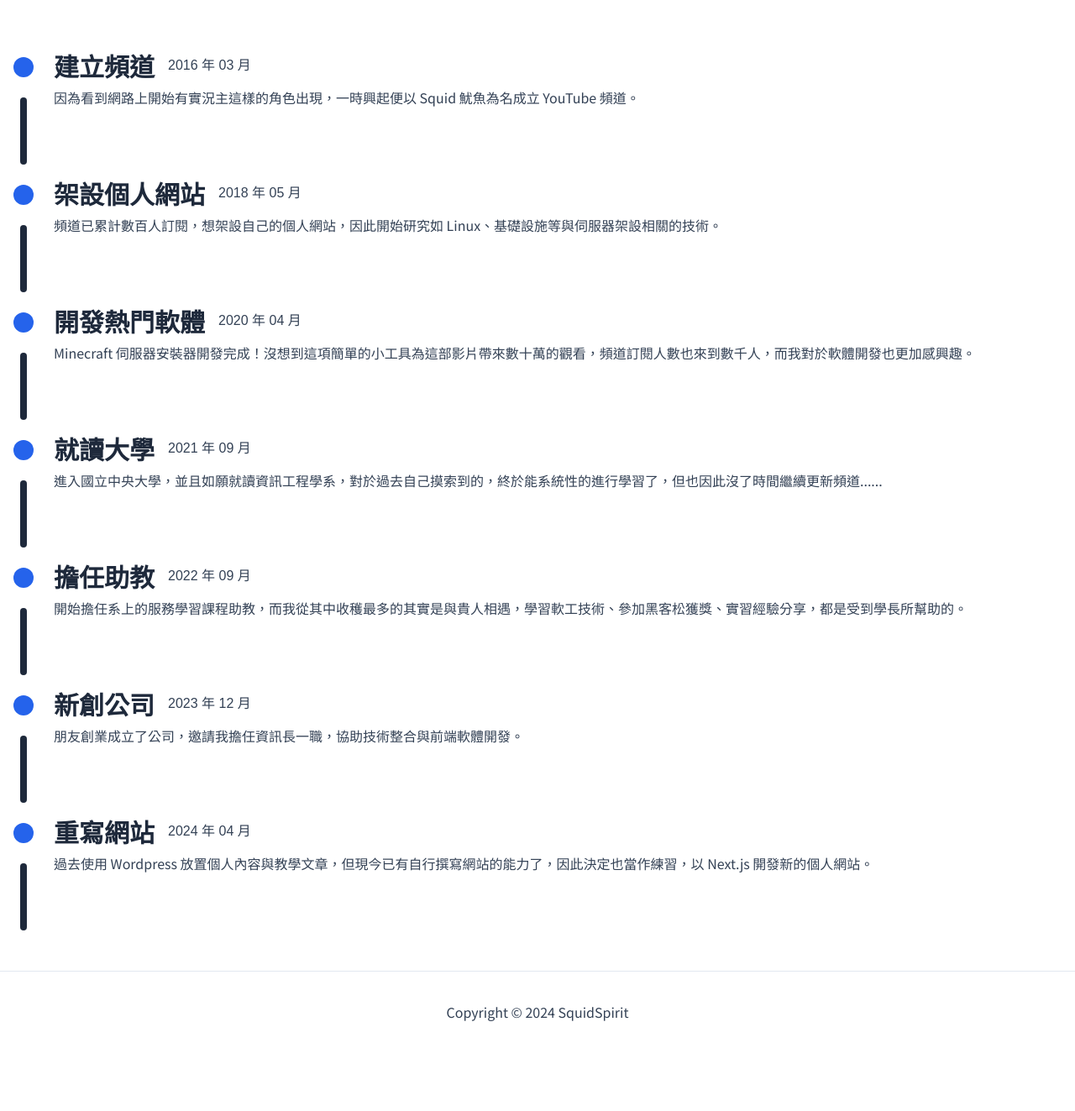
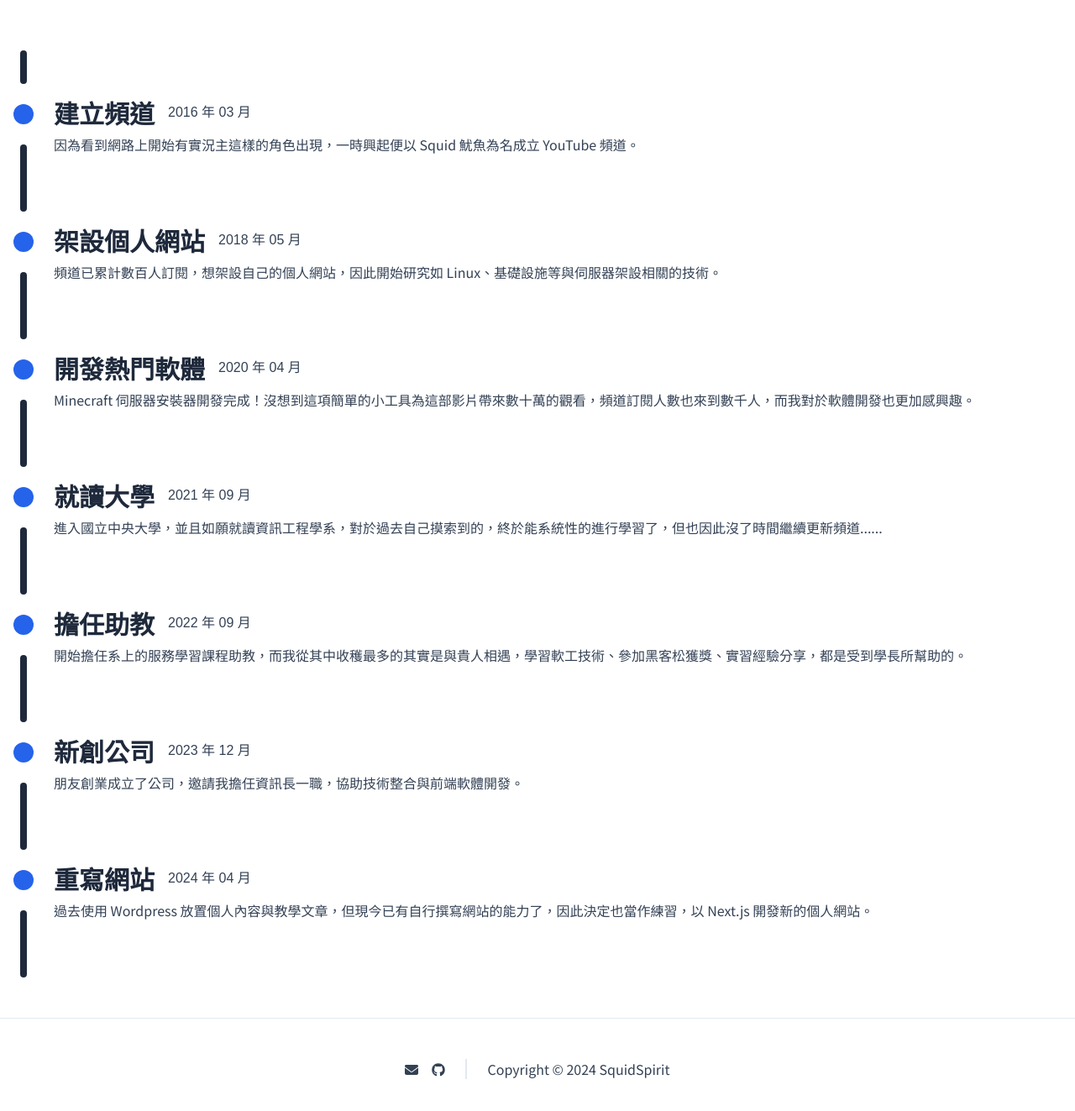
Before and after one commit to an920107/blog, a Next.js app in the folder frontend/: page / in a window 1280 px wide. Shown: the part 773-2096 px from the top of the page at 84% size. Before the commit the page ends 2026 px from the top, so only its background shows below. Built offline with nearby package versions, Linux system fonts and the light colour scheme.

Commit message:
add: footer link.

```diff
--- a/frontend/src/app/page.tsx
+++ b/frontend/src/app/page.tsx
@@ -41,13 +41,15 @@ export default function Home({ }: Props) {
       </div>
       <div className="container fill-screen flex justify-start items-center mb-8">
         <div className="flex flex-col">
+          <div className="ms-2 h-10 w-2 rounded bg-slate-800"></div>
+          <div className="h-4"></div>
           {
             history.map((value, index) => (
-              <div className="flex flex-row justify-start items-start">
+              <div className="flex flex-row justify-start items-start" key={value.title}>
                 <div>
                   <div className="h-6 w-6 rounded-full bg-blue-600 me-6 mt-2"></div>
                   <div className="h-4"></div>
-                  <div className={"ms-2 mt-2 h-20 w-2 rounded bg-slate-800"}></div>
+                  <div className="ms-2 mt-2 h-20 w-2 rounded bg-slate-800"></div>
                   <div className="h-4"></div>
                 </div>
                 <div className="flex flex-col gap-2">
--- a/frontend/src/components/layout/footer.tsx
+++ b/frontend/src/components/layout/footer.tsx
@@ -1,12 +1,21 @@
+import { FontAwesomeIcon } from '@fortawesome/react-fontawesome'
+import { faGithub } from '@fortawesome/free-brands-svg-icons';
+import { faEnvelope } from '@fortawesome/free-solid-svg-icons';
 import React from 'react'
 
 type Props = {}
 
-export default function Footer({}: Props) {
+export default function Footer({ }: Props) {
   return (
     <footer className="border-t border-t-slate-200">
-      <div className="container h-24 flex justify-center items-center">
-        <p className="">Copyright © {(new Date()).getFullYear()} SquidSpirit</p>
+      <div className="container flex flex-wrap justify-center items-center py-12 gap-x-6">
+        <div className="flex gap-x-4">
+
+        <a href="mailto:an920107@gmail.com"><FontAwesomeIcon icon={faEnvelope} className="h-4 w-4"></FontAwesomeIcon></a>
+        <a href="https://github.com/an920107/blog"><FontAwesomeIcon icon={faGithub} className="h-4 w-4"></FontAwesomeIcon></a>
+        </div>
+        <div className="h-6 border-s-2 border-s-slate-200"></div>
+        <p>Copyright © {(new Date()).getFullYear()} SquidSpirit</p>
       </div>
     </footer>
   )
```
Also changed, not shown: frontend/package.json (+11 -5 lines), 1 other file (tests, documents, lock files or other folders).
